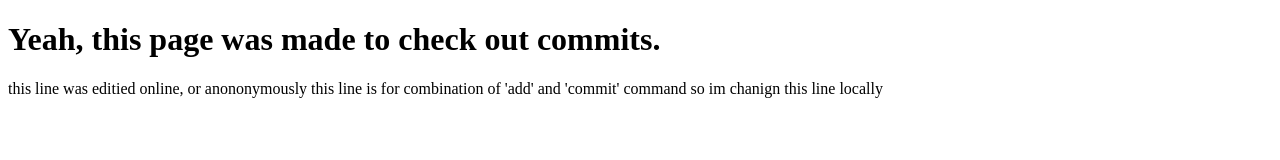
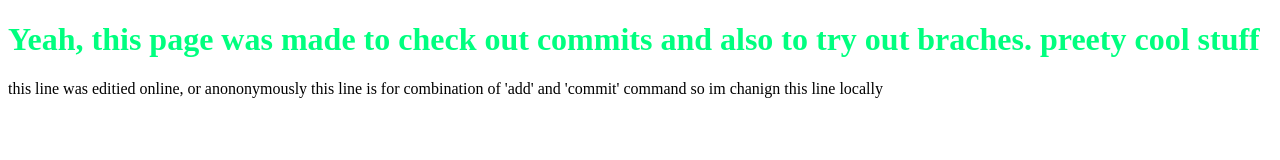
Before and after one commit to sushi057/sup_world, a plain HTML site: page index.html in a window 1280 px wide. Drawn offline with Linux system fonts and the light colour scheme.

Commit message:
changed inline styling

```diff
--- a/index.html
+++ b/index.html
@@ -2,9 +2,14 @@
 <html lang="en">
     <head>
         <title>sup_papi</title>
+        <style>
+            h1{
+                color: springgreen;
+            }
+        </style>
     </head>
     <body>
-        <h1>Yeah, this page was made to check out commits.</h1>
+        <h1>Yeah, this page was made to check out commits and also to try out braches. preety cool stuff</h1>
         this line was editied online, or anononymously
         this line is for combination of 'add' and 'commit' command
         so im chanign this line locally
```
